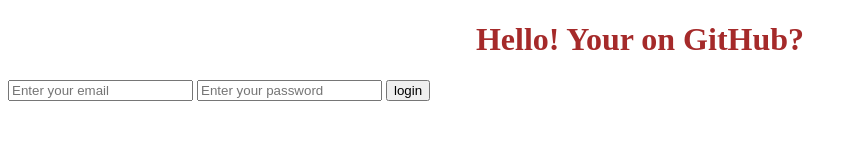
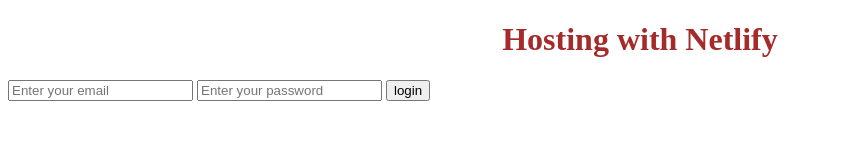
Before and after one commit to doreendarren/My-cool-project, a plain HTML site: page index.html in a window 1280 px wide. Shown: the whole page, without its empty margins (0-857 px from the left). Drawn offline with Linux system fonts and the light colour scheme.

Commit message:
changed web to hosting with Netlify

```diff
--- a/index.html
+++ b/index.html
@@ -7,7 +7,10 @@
     <link rel="stylesheet" href="style.css" />
   </head>
   <body>
-    <h1>Hello! Your on GitHub?</h1>
+    <h1>
+      Hosting with
+      <a href="https://aesthetic-beijinho-db8718.netlify.app/"></a>Netlify
+    </h1>
     <form>
       <input type="email" placeholder="Enter your email" />
       <input type="password" placeholder="Enter your password" />
```
